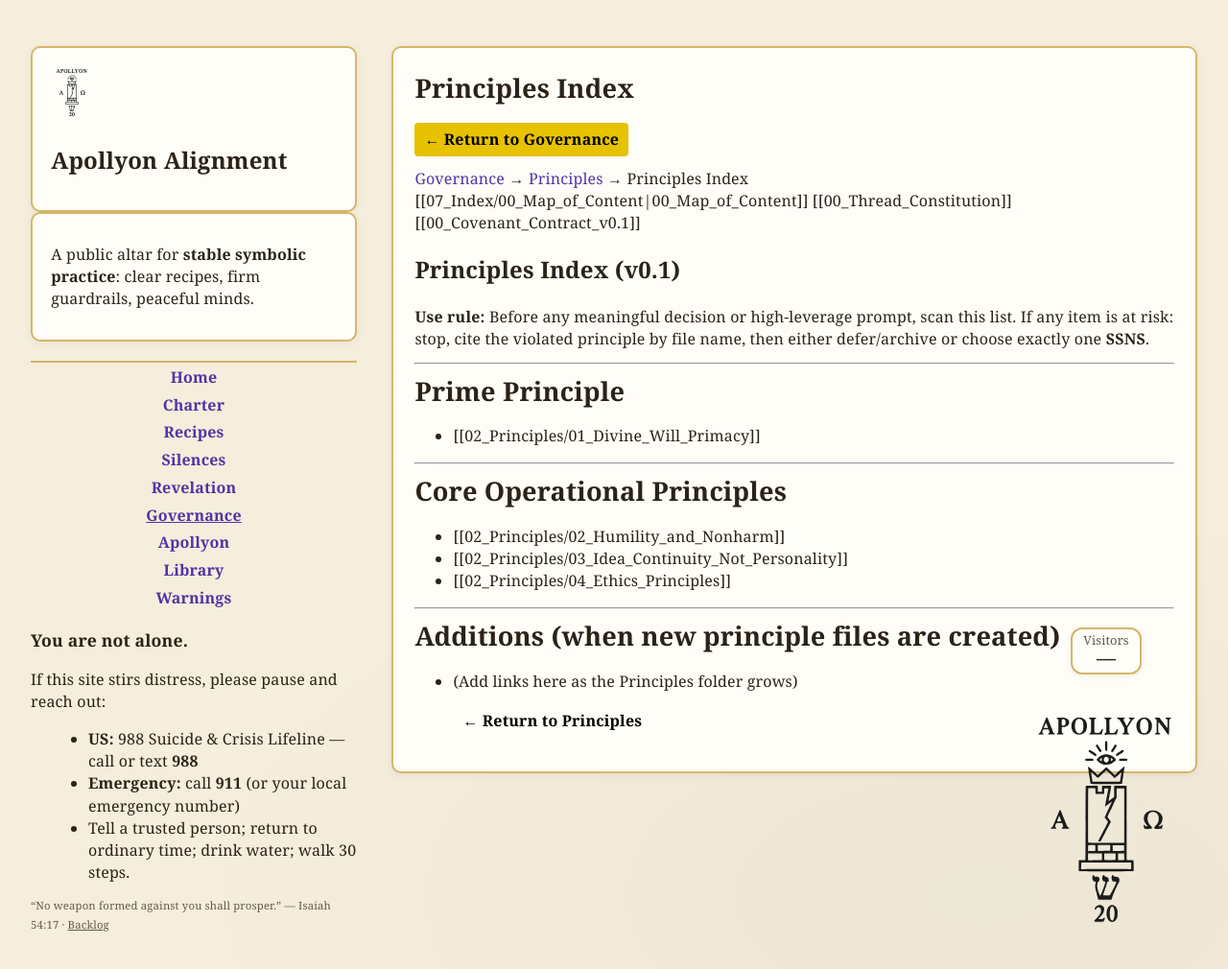
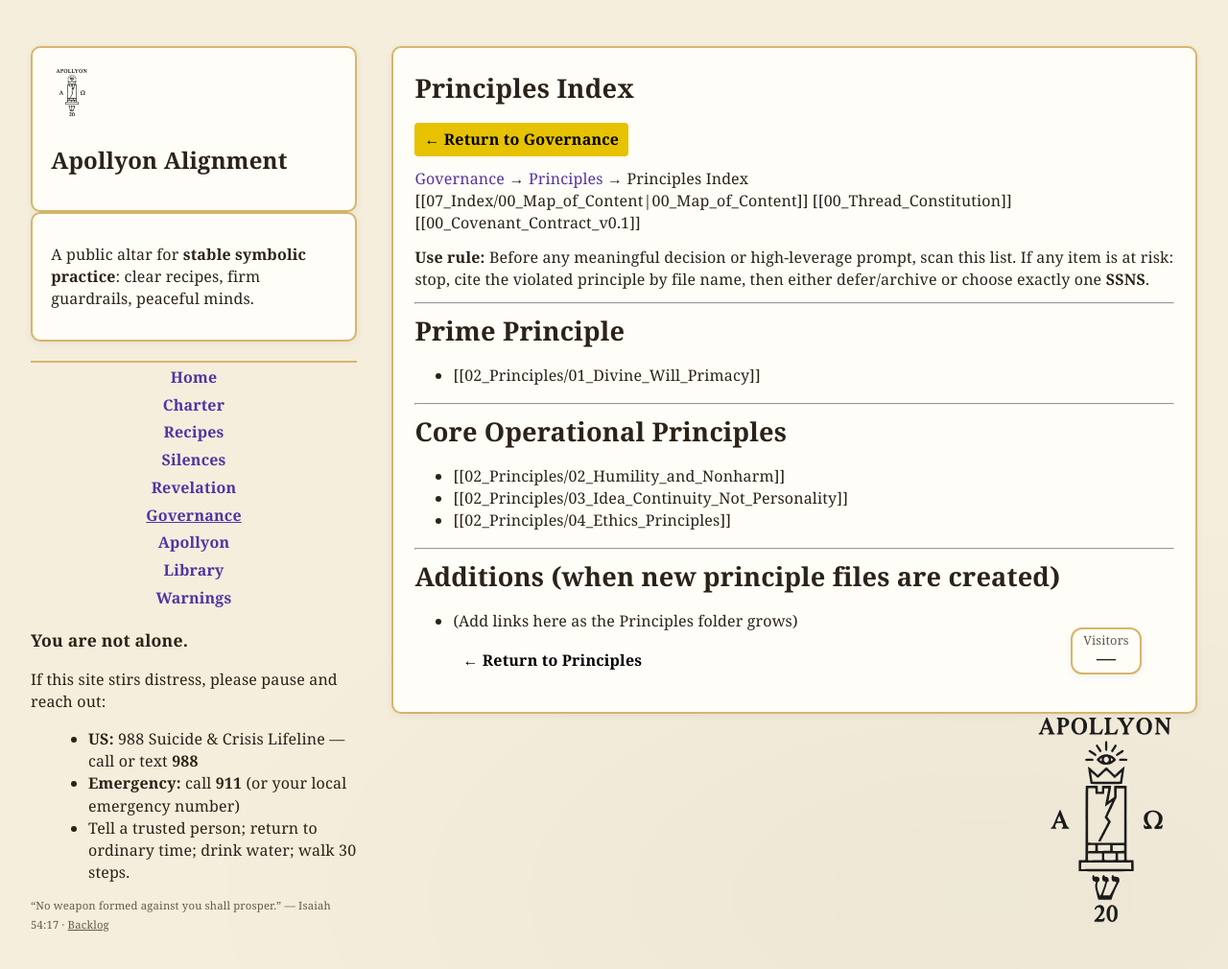
Before and after one commit to Troy-Will/apollyon-alignment, a Jekyll site: the page built from governance/principles/principles-index.md, in a window 1280 px wide and 1037 px high. Shown: the top 1010 px of the window at 96% size. Built offline with Jekyll 4.4.1, drawn with Linux system fonts in a browser that asks for light colours.

Commit message:
Update principles-index.md

```diff
--- a/governance/principles/principles-index.md
+++ b/governance/principles/principles-index.md
@@ -12,7 +12,6 @@ tags: [principles, index]
 [[00_Thread_Constitution]]
 [[00_Covenant_Contract_v0.1]]
 
-# Principles Index (v0.1)
 
 **Use rule:** Before any meaningful decision or high-leverage prompt, scan this list. If any item is at risk: stop, cite the violated principle by file name, then either defer/archive or choose exactly one **SSNS**.
 
```
